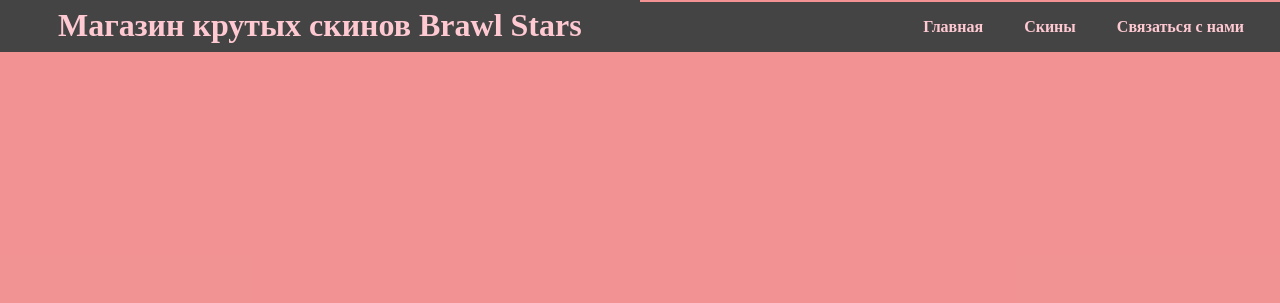
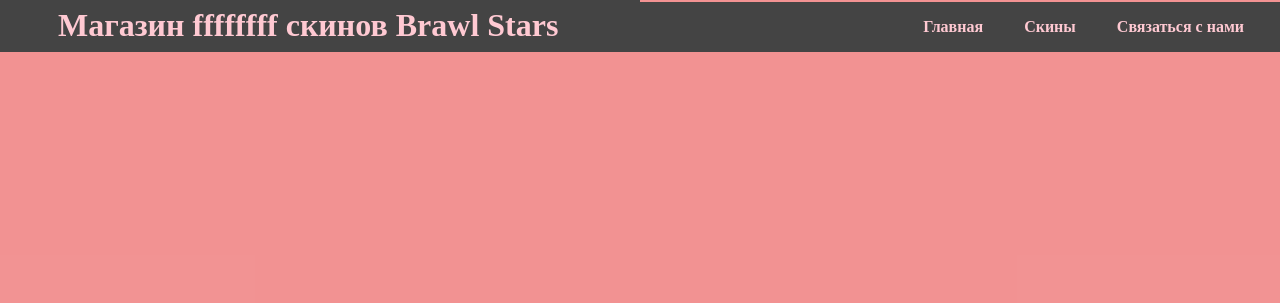
Before and after one commit to sloveg1/slava, a plain HTML site: page index.html in a window 1280 px wide. Shown: the top 303 px of the page. Drawn offline with Linux system fonts and the light colour scheme.

Commit message:
ffffffff

```diff
--- a/index.html
+++ b/index.html
@@ -10,7 +10,7 @@
     <header>
         <article class="home">
     <div class="logo">
-        <a href="index.html">Магазин крутых скинов Brawl Stars</a>
+        <a href="index.html">Магазин ffffffff скинов Brawl Stars</a>
     </div>
     <nav class="nav">
         <ul class="navul">
```
